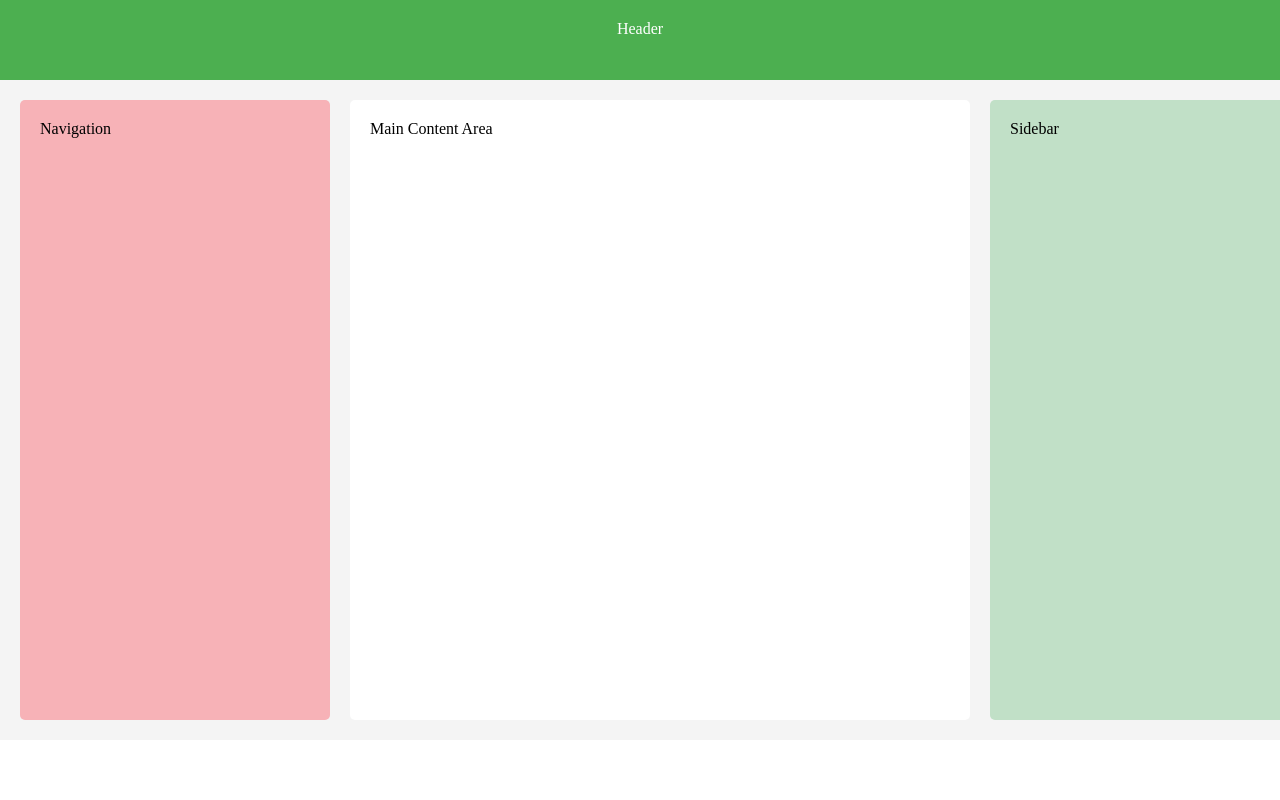
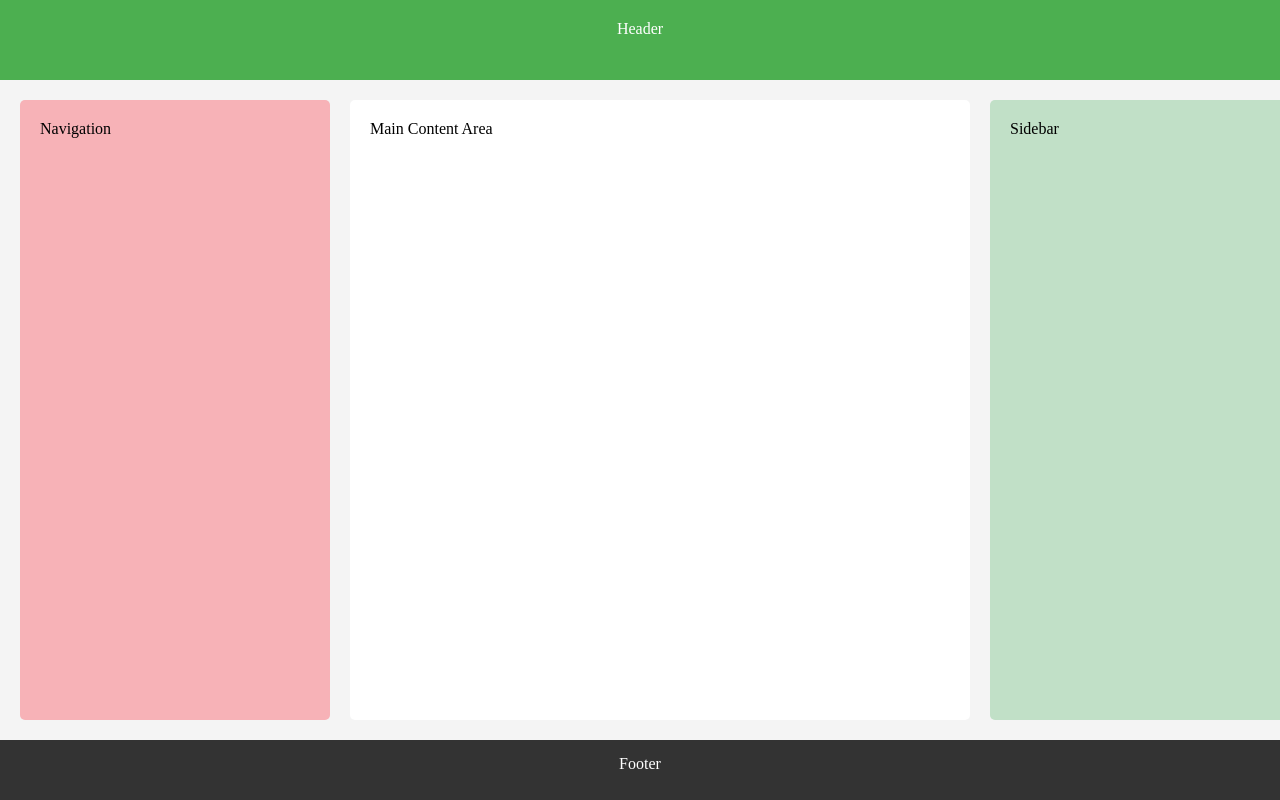
Before and after one commit to seannovela1/CSS-Grids, a plain HTML site: page index.html in a window 1280 px wide. Drawn offline with Linux system fonts and the light colour scheme.

Commit message:
added footer

```diff
--- a/index.html
+++ b/index.html
@@ -67,3 +67,9 @@
             <div class="content">Main Content Area</div>
             <div class="sidebar">Sidebar</div>
         </div>
+         <!-- Footer -->
+         <div class="footer">Footer</div>
+        </div>
+
+    </body>
+    </html>
```
